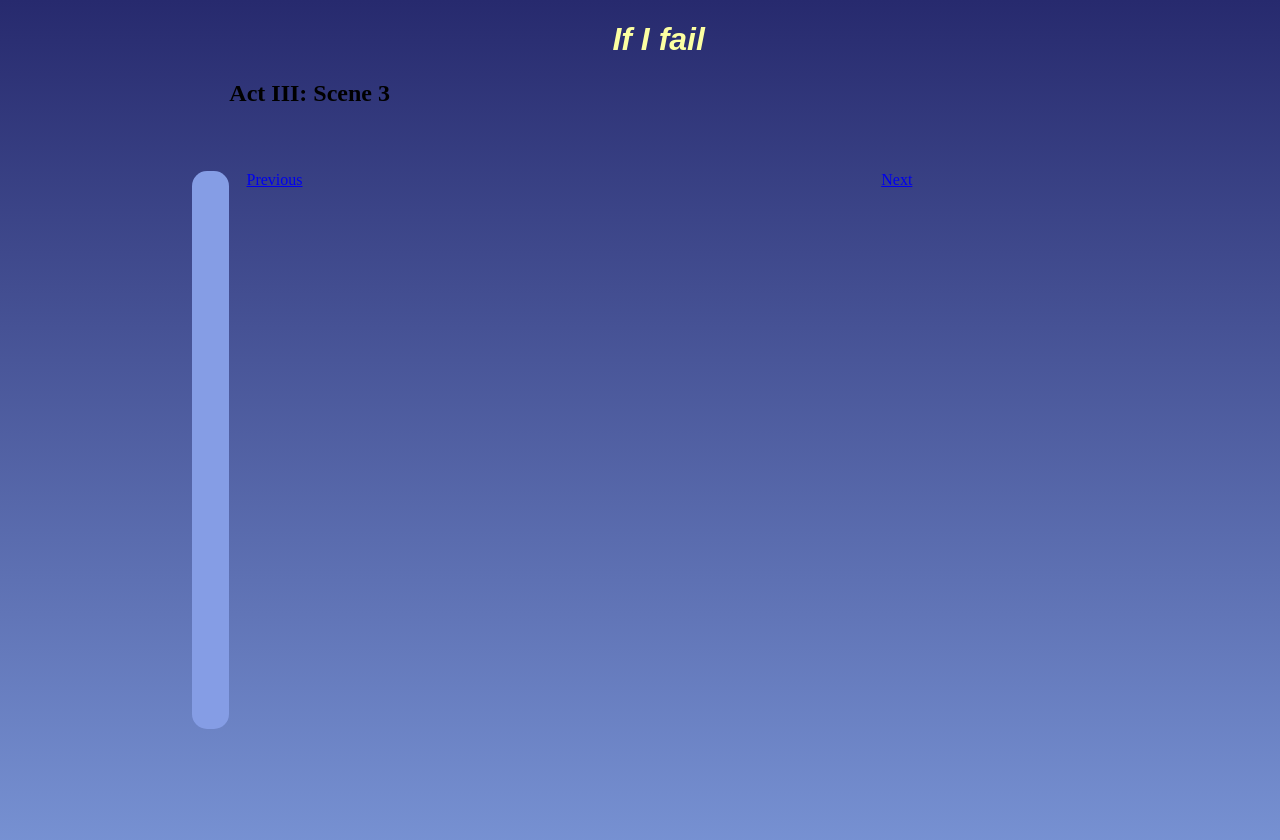
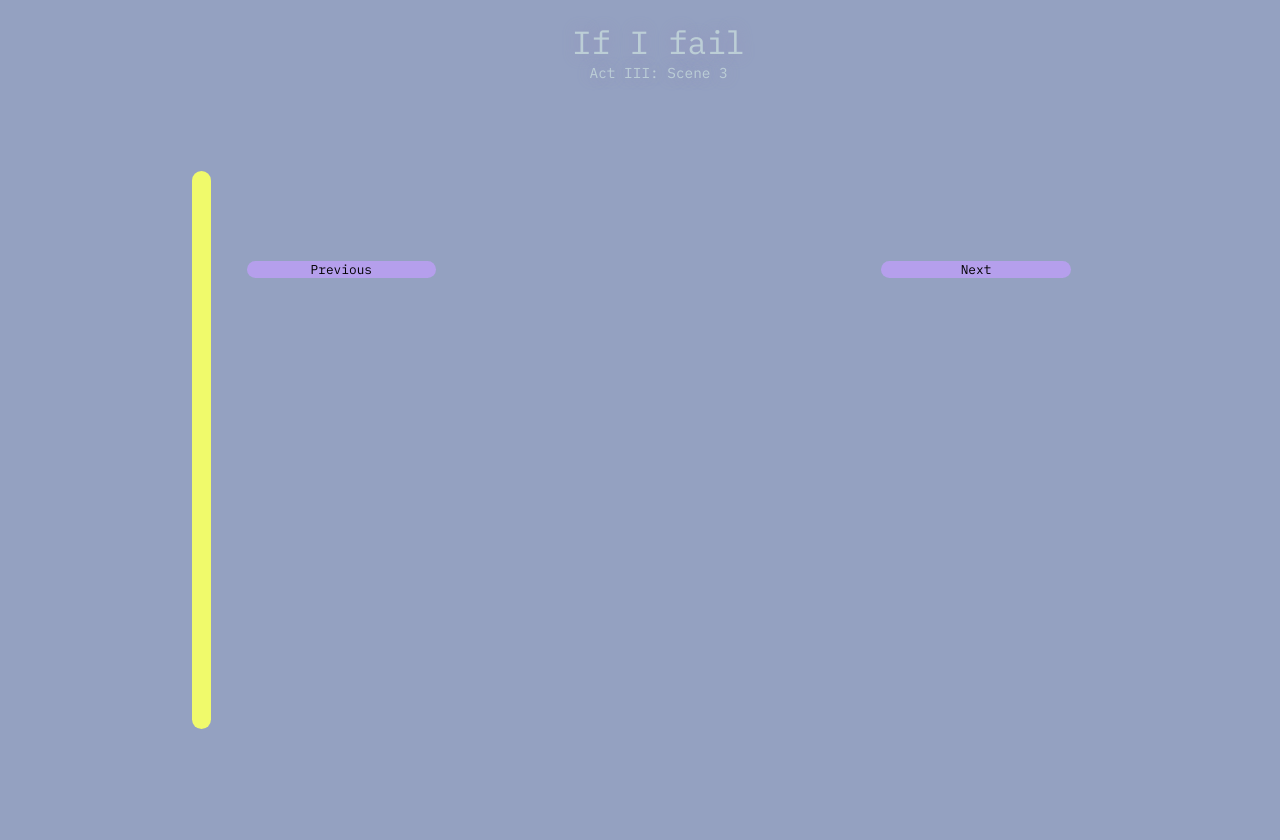
Before and after one commit to gabrielkeromnes/gabrielkeromnes.github.io, a Jekyll site: the page built from pages/A3S3-if-i-fail.html, in a window 1280 px wide. Shown: the top 840 px of the page. Built offline with Jekyll 4.4.1, drawn with Linux system fonts in a browser that asks for light colours.

Commit message:
refactor(css): unify colour palette
- Extend css coverage for new components

```diff
--- a/_sass/base.scss
+++ b/_sass/base.scss
@@ -3,7 +3,8 @@
 @import 'styling';
 
 /*Variables*/
-$backgroundColor: linear-gradient(#272a6e, #7c98d9);
+/*$backgroundColor: linear-gradient(#272442, #272442);*/
+$backgroundColor: linear-gradient(#94A1C1, #94A1C1);
 $bodyColor: #000000;
 
 :root {
@@ -31,6 +32,7 @@ body {
   grid-column: 2 / 25;
   display: grid;
   grid-template-columns: 1fr 1fr;
+  margin-bottom: 10vh;
 }
 
 header, main {
@@ -73,6 +75,7 @@ header {
   grid-row: 2 / 3;
   display: flex;
   flex-direction: column;
+  margin-bottom: 10vh;
 }
 
 /*Edge menu*/
@@ -87,18 +90,19 @@ header {
   height: 100%;
   margin: auto;
   z-index: 1;
+  backdrop-filter: blur(5px);
 }
 
 .overlay.active {
+  width: 95%;
   display: grid;
   grid-template-columns: repeat(24, 1fr);
   overflow-y: auto;
 }
 
 .content-section {
-  background-color: rgba(0, 0, 255, 0.8);
-  margin: 2%;
   grid-column: 2 / 25;
+  background-color: rgba(148, 161, 193, 0.5);
 }
 
 body.menu-open {
@@ -116,22 +120,33 @@ body.menu-open {
 #nerdBlue {
   top: calc(20vh - var(--buttonGap));
   height: calc((100vh - 40vh) / 3);
-  left: calc((100vw - var(--frameWidth)) / 2);
+  left: 0vw;
   width: calc(var(--frameWidth) / 24);
 }
 
 #nerdYellow {
   top: 40vh;
   height: calc((100vh - 40vh) / 3);
-  left: calc((100vw - var(--frameWidth)) / 2);
+  left: 0vw;
   width: calc(var(--frameWidth) / 24);
 }
 
 #closeOverlay {
   top: calc(60vh + var(--buttonGap));
   height: calc((100vh - 40vh) / 3);
-  left: calc((100vw - var(--frameWidth)) / 2);
+  left: 0vw;
   width: calc(var(--frameWidth) / 24);
+}
+
+/*Buttons*/
+.previous {
+  grid-column: 1 / 2;
+  grid-row: 3 / 4;
+}
+
+.next {
+  grid-column: 2 / 3;
+  grid-row: 3 / 4;
 }
 
 /*Display classes*/
@@ -152,7 +167,12 @@ body.menu-open {
 
 .frame {
   width: var(--frameWidth);
-}}
+}
+
+.overlay, .overlay.active {
+  width: var(--frameWidth);
+}
+}
 
 /*Medium screens*/
 @media only screen and (min-width: 768px) {
@@ -164,7 +184,7 @@ body.menu-open {
   width: var(--frameWidth);
 }
 /*Edge menu*/
-.overlay {
+.overlay, .overlay.active {
   width: var(--frameWidth);
 }
 
@@ -216,27 +236,39 @@ body.menu-open {
 }
 
 /*Edge menu*/
-.overlay {
+.overlay, .overlay.active {
   width: var(--frameWidth);
 }
 
 #openOverlay {
   left: calc((100vw - var(--frameWidth)) / 2);
-  width: calc(var(--frameWidth) / 24);
+  width: calc(var(--frameWidth) / 48);
 }
 
 #nerdBlue {
   height: calc((100vh - 40vh) / 3);
-  left: calc((100vw - var(--frameWidth)) / 2);
-  width: calc(var(--frameWidth) / 24);
+  left: 0vw;
+  width: calc(var(--frameWidth) / 48);
 }
 
 #nerdYellow {
-  left: calc((100vw - var(--frameWidth)) / 2);
-  width: calc(var(--frameWidth) / 24);
+  left: 0vw;
+  width: calc(var(--frameWidth) / 48);
 }
 
 #closeOverlay {
-  left: calc((100vw - 70vw) / 2);
-  width: calc(var(--frameWidth) / 24);
-}}
+  left: 0vw;
+  width: calc(var(--frameWidth) / 48);
+}
+
+/*Buttons*/
+.previous {
+  grid-column: 1 / 2;
+  grid-row: 3 / 4;
+}
+
+.next {
+  grid-column: 3 / 4;
+  grid-row: 3 / 4;
+}
+}
--- a/_sass/styling.scss
+++ b/_sass/styling.scss
@@ -3,12 +3,27 @@ $textColor: #002266;
 $accentColor: #fcffa2;
 
 /*General formating*/
-header h1 {
-  font-family: "Barlow", sans-serif;
-  font-weight: 600;
-  font-style: italic;
-  color: $accentColor;
-  text-align: center;
+header {
+  h1 {
+    font-family: "IBM Plex Mono", sans-serif;
+    font-weight: 400;
+    font-style: normal;
+    color: #bcced6;
+    text-shadow: 0 0 15px #9591bd;
+    text-align: center;
+    margin-bottom: 0;
+  }
+
+  h2 {
+    font-family: "IBM Plex Mono", sans-serif;
+    font-weight: 400;
+    font-style: normal;
+    font-size: 0.9rem;
+    color: #bcced6;
+    text-shadow: 0 0 15px #9591bd;
+    text-align: center;
+    margin-top: 0;
+  }
 }
 
 /*Dialog boxes*/
@@ -31,33 +46,36 @@ header h1 {
 }
 
 p.void {
-  font-family: "Barlow", sans-serif;
+  font-family: "IBM Plex Mono", sans-serif;
   font-weight: 600;
   font-style: italic;
+  font-size: 0.8rem;
   color: $accentColor;
-  max-width: 90%;
+  max-width: 75%;
   width: fit-content;
   padding: 2%;
   border: 1px solid $textColor;
-  outline: 2px solid $accentColor;
+  outline: 2px solid #cfd18c;
+  text-shadow: 0 0 10px #cfd18c;
   border-radius: 15px;
-  background-color: rgba(252, 255, 162, 0.3);
+  background-color: rgba(252, 255, 162, 0.2);
 }
 
 p.chaos {
-  font-family: "Barlow", sans-serif;
+  font-family: "IBM Plex Mono", sans-serif;
   font-weight: 600;
   font-style: italic;
-  color: #ffccd2;
+  font-size: 0.8rem;
+  color: #eedefc;
   width: fit-content;
   padding: 2%;
-  max-width: 90%;
+  max-width: 75%;
   align-self: flex-end;
-  text-align: right;
   border: 1px solid $textColor;
-  outline: 2px solid #d66676;
+  outline: 2px solid #d7c8e6;
+  text-shadow: 0 0 10px #d7c8e6;
   border-radius: 15px;
-  background-color: rgba(214, 102, 118, 0.4);
+  background-color: rgba(164, 130, 196, 0.7);
 }
 
 img.avatarLeft, img.avatarLeftEnd, img.avatarRight, img.avatarRightEnd {
@@ -72,9 +90,9 @@ img.avatarLeft, img.avatarLeftEnd {
 img.avatarRight, img.avatarRightEnd {
   border: 2px solid #d66676;
 }
-/*Edge buttons*/
+/*Edge menu*/
 #openOverlay, #nerdBlue {
-  background-color: #859de5;
+  background-color: rgb(240, 250, 107);
 }
 
 #nerdYellow {
@@ -90,6 +108,42 @@ img.avatarRight, img.avatarRightEnd {
   border: none;
   border-radius: 15px;
 }
+
+nav {
+  ul {
+    font-family: "IBM Plex Mono", sans-serif;
+    font-weight: 500;
+    font-style: normal;
+    font-size: 0.9rem;
+    text-shadow: 0 0 15px #9591bd;
+
+  }
+  li::marker {
+    content: "+-";
+    color: #e8f8ff;
+  }
+  li {
+    padding-left: 2%;
+  }
+  a {
+    color: #e8f8ff;
+  }
+}
+
+/*Buttons*/
+.previous, .next {
+  font-family: "IBM Plex Mono", sans-serif;
+  font-weight: 400;
+  font-style: normal;
+  font-size: 0.8rem;
+  text-decoration: none;
+  color: black;
+  width: 100%;
+  text-align: center;
+  background-color: rgba(195, 158, 255, 0.7);
+  border-radius: 9px;
+}
+
 /*Main content formating*/
 main {
   font-family: "Barlow", sans-serif;
@@ -97,24 +151,41 @@ main {
   font-style: normal;
   padding: 0 2% 0 2%;
 
-  h1, h2 {
-    letter-spacing: 1px;
-    color: $accentColor;
-    background-color: rgba(20, 20, 0, 0.4);
-    margin: none;
+  h1, h2{
+    font-family: "IBM Plex Mono", sans-serif;
+    font-weight: 400;
+    font-style: normal;
+    color: #bcced6;
+    text-shadow: 0 0 15px #9591bd;
   }
 
-   p {
-    letter-spacing: 1px;
+  p {
+    font-family: "IBM Plex Mono", sans-serif;
+    font-weight: 500;
+    font-style: italic;
+    font-size: 0.8rem;
+    color: #e8f8ff;
   }
 
   a {
     color: $accentColor;
   }
 
+  code {
+    font-family: "IBM Plex Mono", sans-serif;
+    font-weight: 700;
+    font-style: normal;
+    font-size: 0.8rem;
+    color: #f0fa6b;
+  }
+
   pre {
-    background-color: rgba(20, 20, 0, 0.4);
-    padding: 2%;
-    color: $accentColor;
+    padding: 3%;
+    border: 1px solid $textColor;
+    border-radius: 7px;
+    outline: 2px solid #bcced6;
+    text-shadow: 0 0 10px #cfd18c;
+    background-color: rgba(255, 255, 255, 0.3);
     overflow-x: auto;
-}}
+  }
+}
```
